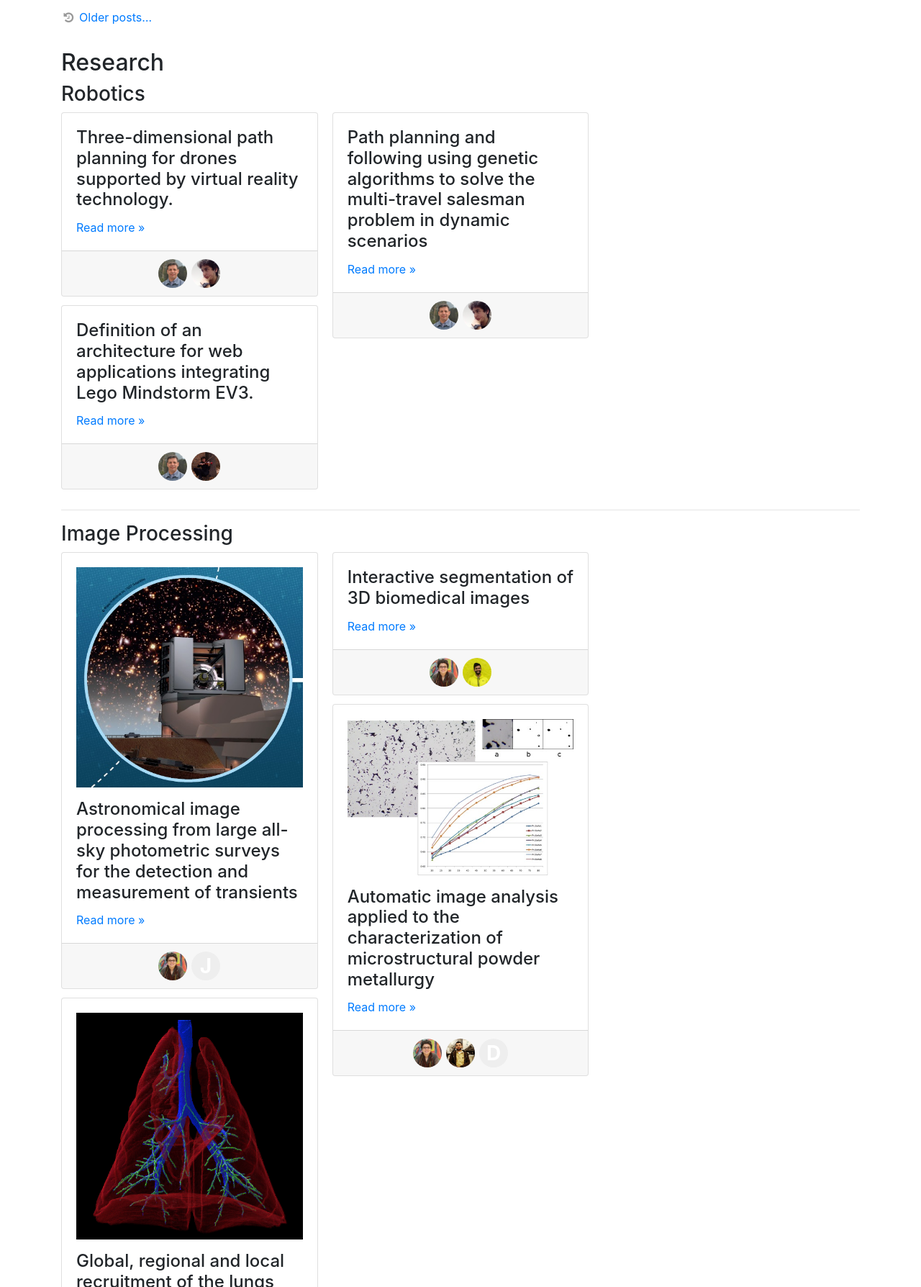
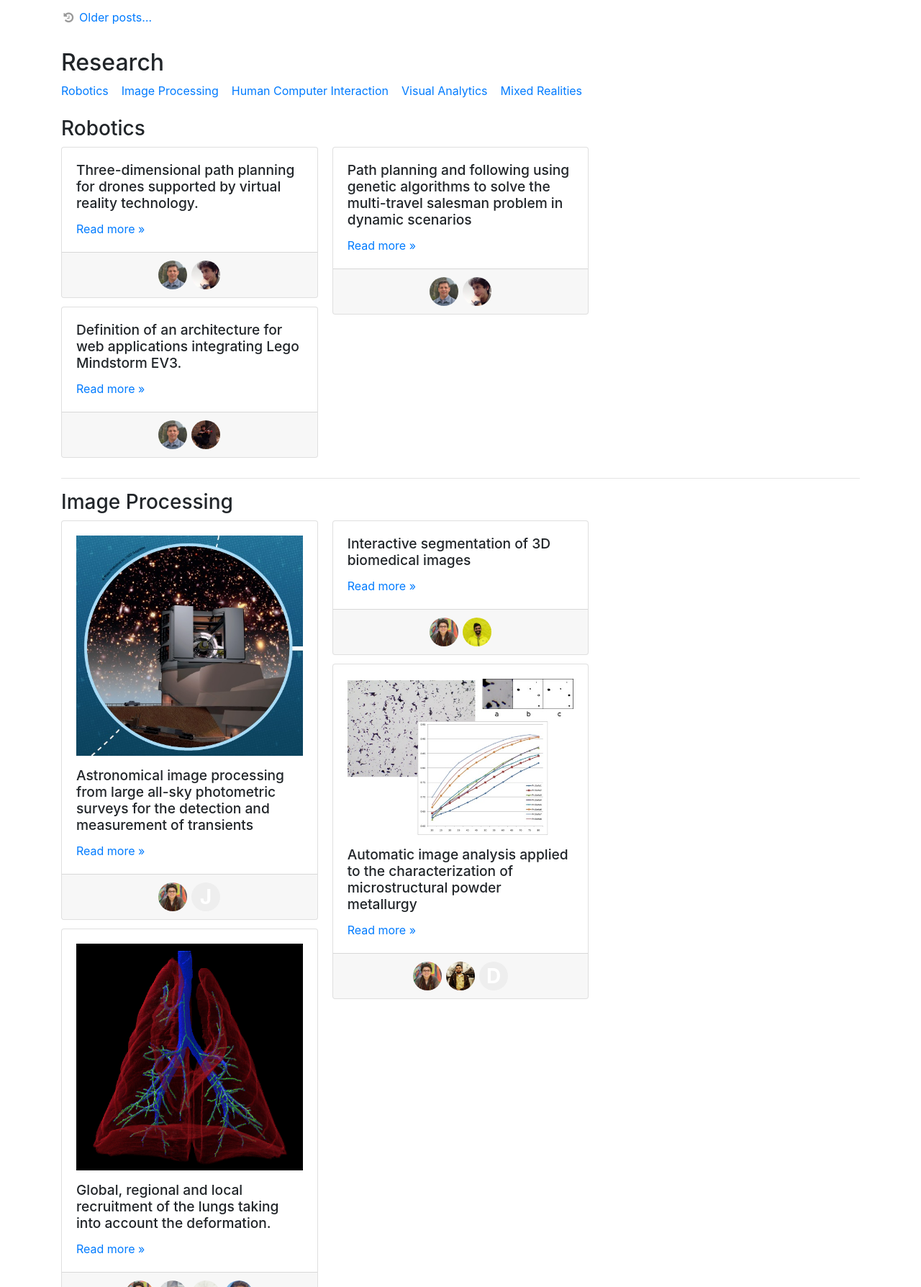
Before and after one commit to uwsampa/research-group-web, a Jekyll site: the page built from index.html, in a window 1280 px wide, cut to the strip 717-2505 px from the top of the page. Shown: the whole strip at 72% size. Built offline with Jekyll 4.4.1, drawn with Linux system fonts in a browser that asks for light colours.

Commit message:
Adding links for the research areas

```diff
--- a/css/group.scss
+++ b/css/group.scss
@@ -160,3 +160,7 @@ svg {
         color: #418add;
     }
 }
+
+h4 {
+    font-size: 1.2rem;
+}
--- a/css/print.css
+++ b/css/print.css
@@ -18,6 +18,9 @@ h3 {
     font-size: 1.2em;
     margin-top: 0;
 }
+h4 {
+    font-size: 1em;
+}
 
 .noprint {
     display: none;
--- a/index.html
+++ b/index.html
@@ -51,7 +51,13 @@ role-tables:
         {% assign projects_by_area = site.projects | group_by: 'research_area' %}
         {% assign shuffled_areas = projects_by_area | shuffle %}
         {% for area in shuffled_areas %}
-            <h3>{{ area.name }}</h3>
+            <a href="#{{ area.name }}" > {{ area.name }} </a>
+            &nbsp;&nbsp;
+        {% endfor %}
+        <br>
+        <br>
+        {% for area in shuffled_areas %}
+            <h3 id ="{{ area.name }}" >{{ area.name }}</h3>
             <div class="card-columns">
                 {% assign sorted_projects = area.items | sort: 'last-updated', 'first' | reverse %}
                 {% for p in sorted_projects %}
```
Also changed, not shown: 1 other file.
